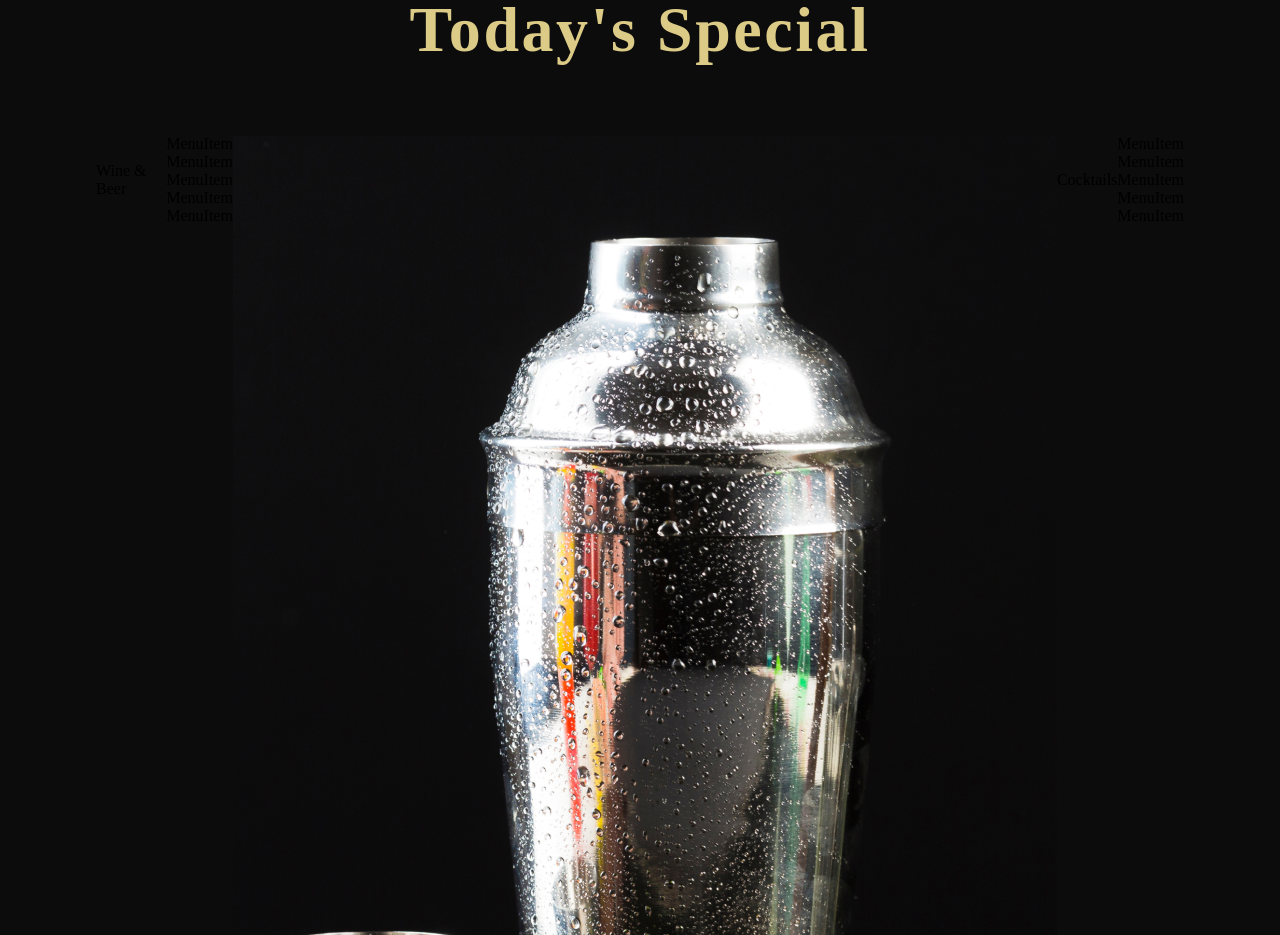
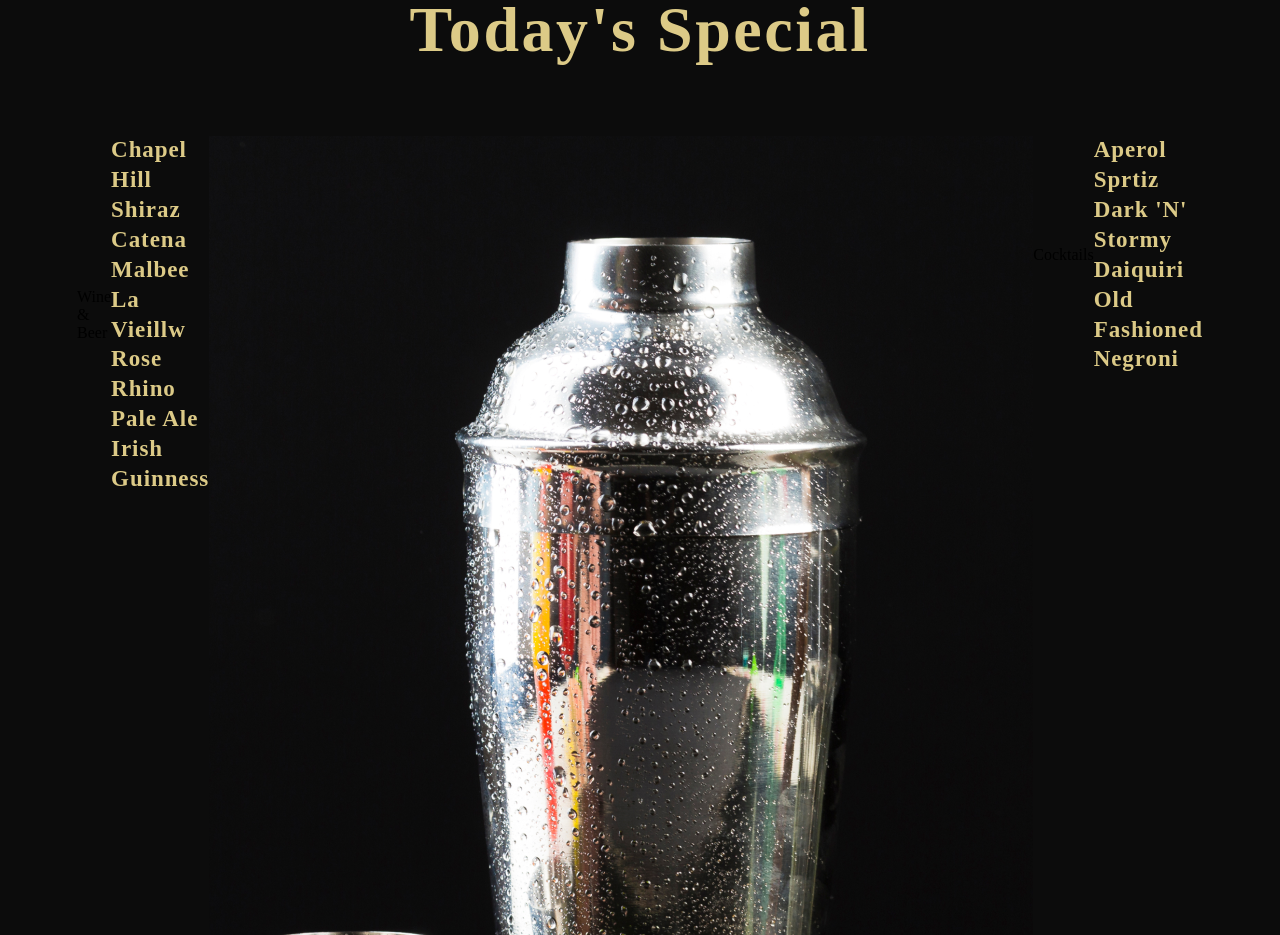
Before and after one commit to Joshhortt/restaurante-pt, a React (Create React App) app: page / in a window 1280 px wide. Shown: the part 2140-3075 px from the top of the page. Built offline with nearby package versions, Linux system fonts and the light colour scheme; a web font is replaced by a local one.

Commit message:
add menu item title' parameter and font color.

```diff
--- a/src/components/Menuitem/MenuItem.jsx
+++ b/src/components/Menuitem/MenuItem.jsx
@@ -2,9 +2,13 @@
 
 import './MenuItem.css';
 
-const MenuItem = () => (
-  <div>
-    MenuItem
+const MenuItem = ({ title }) => (
+  <div className="app__menuitem">
+    <div className="app__menuitem-head">
+      <div className="app__menuitem-name">
+        <p className="p__cormorant" style={{ color: '#DCCA87' }}>{title}</p>
+      </div>
+    </div>
   </div>
 );
 
```
